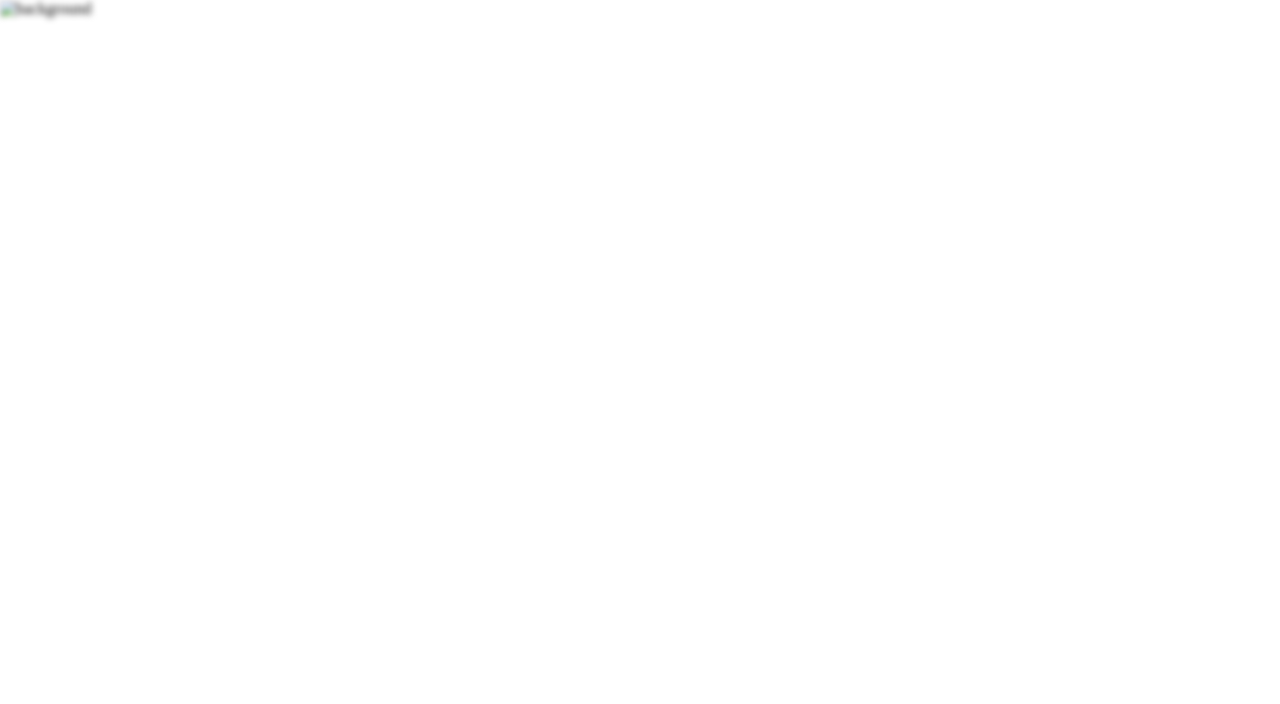
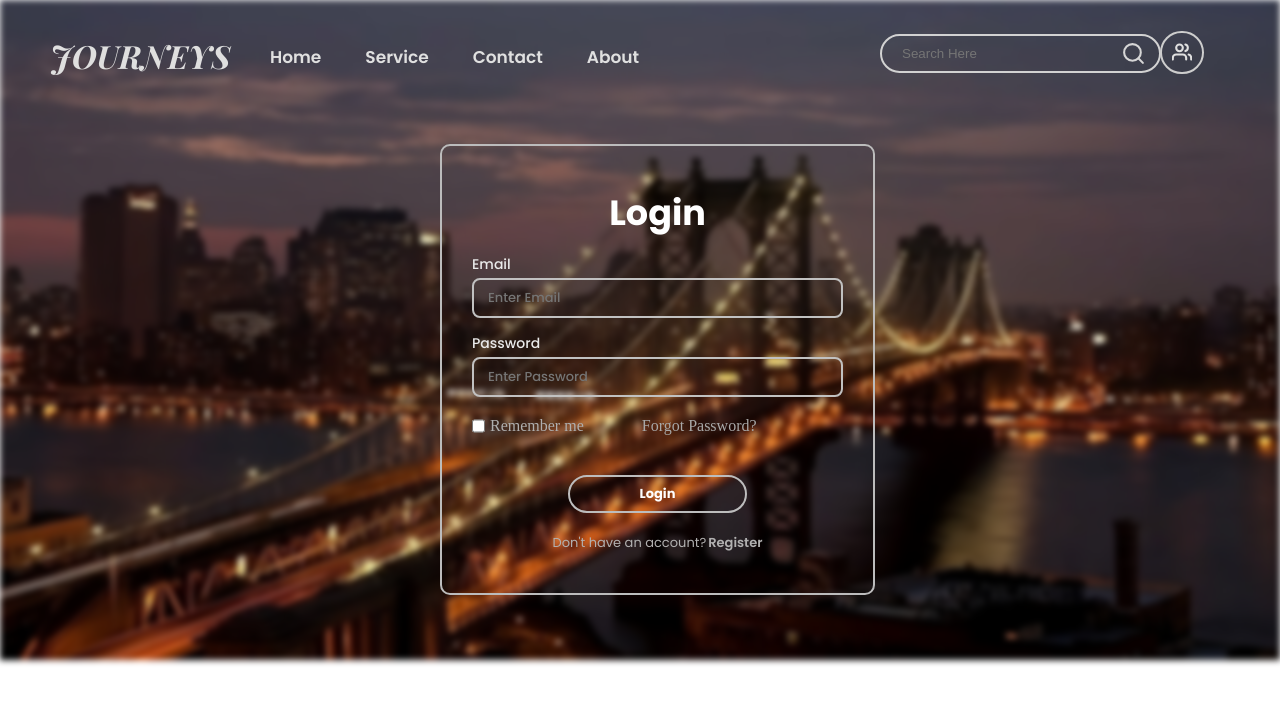
Before and after one commit to Zaynaqilaprb/LoginPage, a plain HTML site: page index.html in a window 1280 px wide. Drawn offline with nearby package versions, Linux system fonts and the light colour scheme.

Commit message:
Update index.html

```diff
--- a/index.html
+++ b/index.html
@@ -19,7 +19,7 @@
 <body>
     <!-- BACKGROUND -->
     <div class="imgbg">
-        <img src="../image/bridgebg.jpeg" alt="background" class="bg">
+        <img src="bridgebg.jpeg" alt="background" class="bg">
     </div>
 
     <!-- NAVBAR TITLE -->
```
